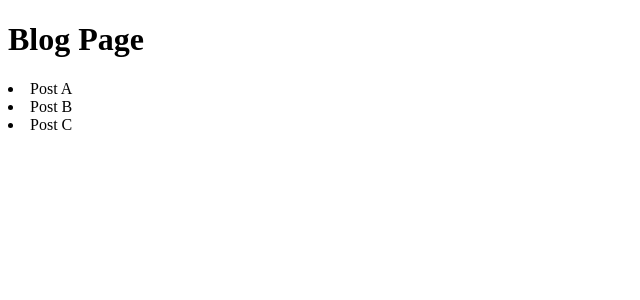
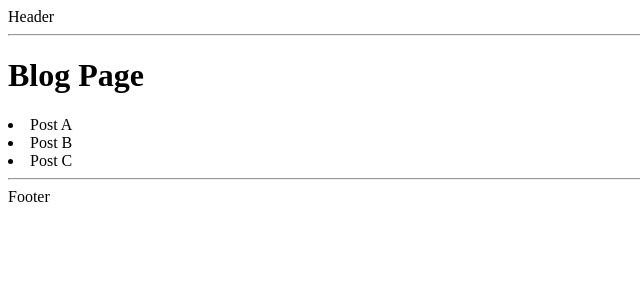
Before and after one commit to matfij/academia, a Next.js app in the folder nextjs-14/: page /blog in a window 1280 px wide. Shown: the top 300 px of the page, without its empty margins (0-640 px from the left). Built offline with nearby package versions, Linux system fonts and the light colour scheme.

Commit message:
custom & nested layouts

```diff
--- a/nextjs-14/src/app/layout.tsx
+++ b/nextjs-14/src/app/layout.tsx
@@ -5,7 +5,31 @@ export const metadata = {
 export default function RootLayout({ children }: { children: React.ReactNode }) {
     return (
         <html lang="en">
-            <body>{children}</body>
+            <body>
+                <div>
+                    <Header />
+                    <main>{children}</main>
+                    <Footer />
+                </div>
+            </body>
         </html>
     );
 }
+
+const Header = () => {
+    return (
+        <header>
+            Header
+            <hr />
+        </header>
+    );
+};
+
+const Footer = () => {
+    return (
+        <footer>
+            <hr />
+            Footer
+        </footer>
+    );
+};
```
Also changed, not shown: nextjs-14/src/app/(auth)/layout.tsx (added, +15 -0 lines).
